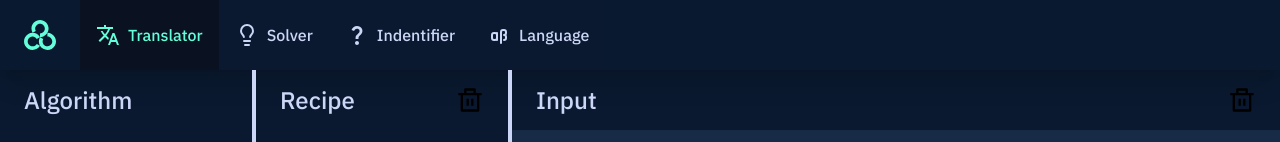
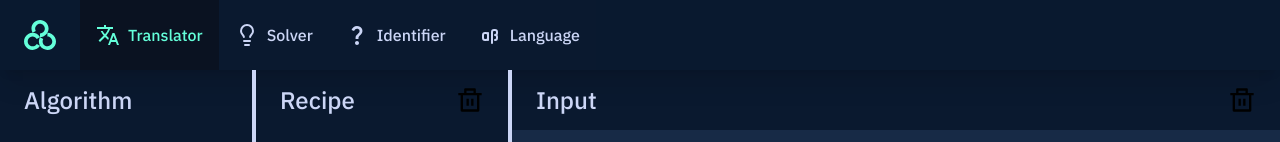
Before and after one commit to TitorPs360/ctf-crypto-cheatsheet, a Next.js app: page / in a window 1280 px wide. Shown: the top 142 px of the page. Built offline with nearby package versions, Linux system fonts and the light colour scheme.

Commit message:
fix: Wrong typo

```diff
--- /dev/null
+++ b/app/components/identifier/Identifier.tsx
@@ -0,0 +1,19 @@
+import { FC } from 'react';
+
+import { encodingIdentifier } from '@utils/identify';
+import { fromDecimal, toDecimal } from '@utils/crypto';
+
+const Identifier: FC = () => {
+  return (
+    <>
+      <div>WIP: Identifier</div>
+      <div>{encodingIdentifier('118 102 118 115 102 118').join(', ')}</div>
+      {/*
+      <div>{toDecimal('118 102 118 115 102 118')}</div>
+
+      <div>{fromDecimal(toDecimal('118 102 118 115 102 118'))}</div> */}
+    </>
+  );
+};
+
+export default Identifier;
--- a/app/components/indentifier/Indentifier.tsx
+++ /dev/null
@@ -1,11 +0,0 @@
-import { FC } from 'react';
-
-const Identifier: FC = () => {
-  return (
-    <>
-      <div>WIP: Identifier</div>
-    </>
-  );
-};
-
-export default Identifier;
--- a/app/components/layout/Tab.tsx
+++ b/app/components/layout/Tab.tsx
@@ -10,7 +10,7 @@ import { MdOutlineQuestionMark } from 'react-icons/md';
 import { TbAlphabetGreek } from 'react-icons/tb';
 
 enum TabOption {
-  indentifier = 'indentifier',
+  identifier = 'identifier',
   language = 'language',
   solver = 'solver',
   translator = 'translator',
@@ -40,8 +40,8 @@ const Tab: FC<TabProps> = ({ activeTab, setActiveTab }) => {
       Icon: LuLightbulb,
     },
     {
-      id: TabOption.indentifier,
-      name: 'Indentifier',
+      id: TabOption.identifier,
+      name: 'Identifier',
       Icon: MdOutlineQuestionMark,
     },
     {
```
